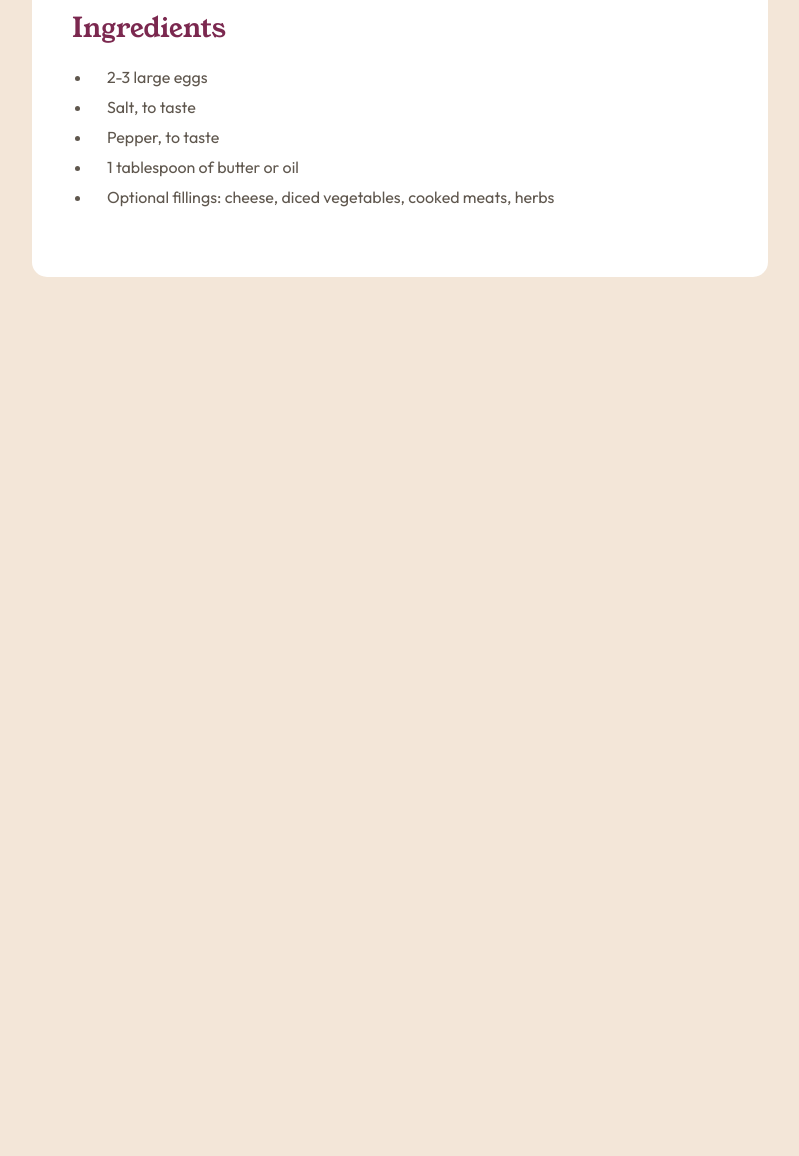
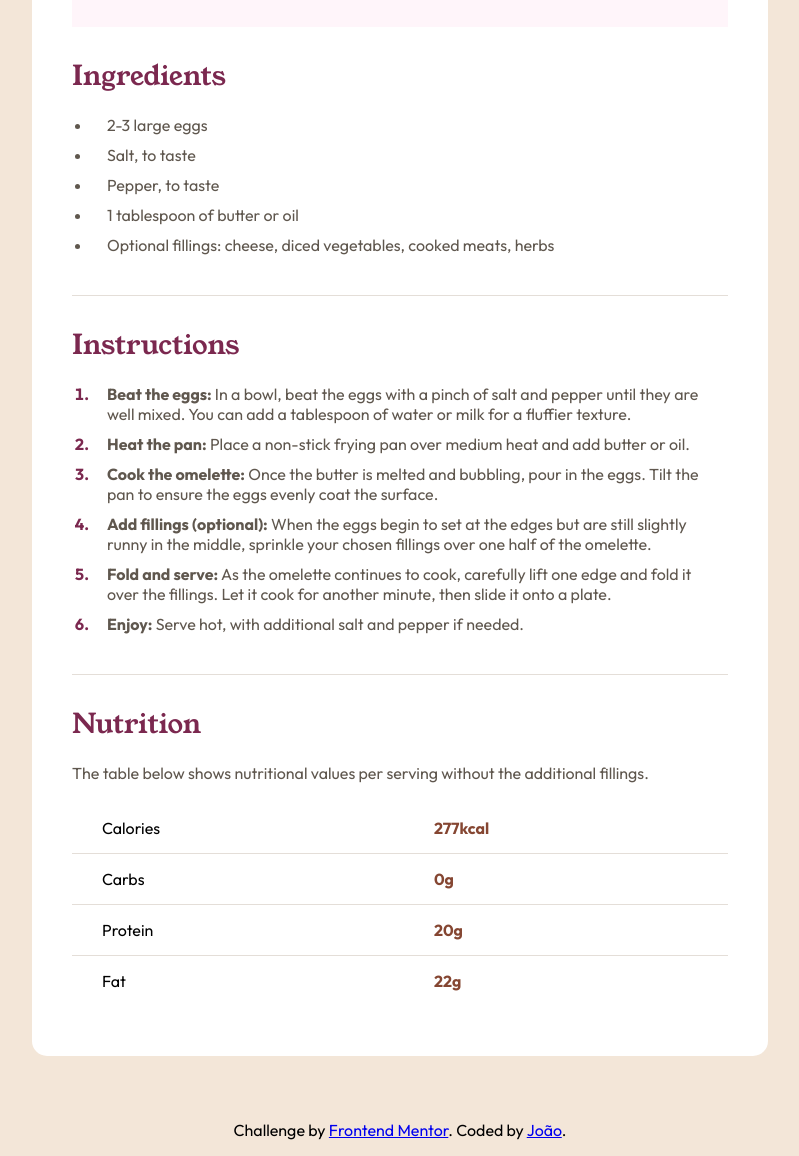
Before and after one commit to Dev-jaoo/Recipe-Page, a plain HTML site: page index.html in a window 1280 px wide. Shown: the part 709-1865 px from the top of the page, without its empty margins (240-1039 px from the left). Before the commit the page ends 986 px from the top, so only its background shows below. Drawn offline with Linux system fonts and the light colour scheme.

Commit message:
projeto finalizado

```diff
--- a/assets/style.css
+++ b/assets/style.css
@@ -56,6 +56,7 @@ body{
     justify-content: center;
     align-items: center;
     min-height: 100vh;
+    padding: 3rem 1rem;
 }
 
 .recipe-card{
@@ -117,23 +118,100 @@ body{
     color: var(--color-stone-600);
 }
 
-.ingredients{
-    margin-top: 30px;
+.ingredients,
+.instructions,
+.nutrition{
+    padding-top: 30px;
+    padding-bottom: 10px;
 }
 
-.ingredients h2{
+.ingredients h2,
+.instructions h2,
+.nutrition h2{
     color: var(--color-rose-800);
     font-family: var(--font-secondary);
     font-weight: 400;
     font-size: 1.7rem;
 }
 
-.ingredients-list{
+.ingredients-list,
+.instructions-list{
     padding: 20px;
 }
 
-.ingredients-list li{
+.ingredients-list li,
+.instructions-list li{
     padding-left: 15px;
     margin-bottom: 10px;
     color: var(--color-stone-600) ;
 }
+
+.line{
+    width: 100%;
+    height: 1px;
+    background-color: var(--color-stone-150);
+}
+
+.instructions-list li::marker{
+    color: var(--color-rose-800);
+    font-weight: 700;
+}
+
+.nutrition p{
+    color: var(--color-stone-600);
+    margin-top: 20px;
+    margin-bottom: 20px;
+}
+
+.nutrition-table{
+    width: 100%;
+    border-collapse: collapse;
+}
+
+.nutrition-table td{
+    padding: 15px 30px;
+    border-bottom: 1px solid var(--color-stone-150);
+}
+
+.nutrition-table td:last-child{
+    color: var(--color-brown-800);
+    font-weight: 700;
+}
+
+.nutrition-table tr:nth-last-child(1) td {
+    border-bottom: none;
+}
+
+.attribution{
+    width: 100%;
+    text-align: center;
+    padding: 1rem;
+}
+
+
+
+/* mobile */
+
+@media (max-width: 600px){
+
+    .container{
+        padding: 0px;
+    }
+
+    .recipe-card-mobile{
+        padding: 30px;
+    }
+
+    .recipe-card{
+        padding: 0px;
+        border-radius: 0px;
+    }
+
+    .img-omelette img{
+        border-radius: 0px;
+    }
+
+    .introduction h1{
+        font-size: 2.2rem;
+    }
+}
--- a/index.html
+++ b/index.html
@@ -22,6 +22,7 @@
             <div class="img-omelette">
                 <img src="./assets/images/image-omelette.jpeg" alt="">
             </div>
+            <div class="recipe-card-mobile">
                 <div class="introduction">
                     <h1>
                         Simple Omelette Recipe
@@ -52,67 +53,77 @@
                 </section>
                 <div class="line"></div>
                 <section class="instructions">
-
+                    <h2>Instructions</h2>
+                    <ol class="instructions-list">
+                        <li><strong>Beat the eggs: </strong>In a bowl, beat the eggs with a pinch of salt and pepper
+                            until
+                            they are well
+                            mixed.
+                            You can add a tablespoon of water or milk for a fluffier texture.
+                        </li>
+                        <li>
+                            <strong>Heat the pan:</strong> Place a non-stick frying pan over medium heat and add butter
+                            or
+                            oil.
+                        </li>
+                        <li>
+                            <strong>Cook the omelette:</strong> Once the butter is melted and bubbling, pour in
+                            the
+                            eggs. Tilt the pan
+                            to ensure
+                            the eggs evenly coat the surface.
+                        </li>
+                        <li>
+                            <strong>Add fillings (optional):</strong> When the eggs begin to set at the edges but are
+                            still
+                            slightly runny in
+                            the
+                            middle, sprinkle your chosen fillings over one half of the omelette.
+                        </li>
+                        <li>
+                            <strong>Fold and serve:</strong> As the omelette continues to cook, carefully lift one edge
+                            and
+                            fold it over the
+                            fillings. Let it cook for another minute, then slide it onto a plate.
+                        </li>
+                        <li>
+                            <strong>Enjoy:</strong> Serve hot, with additional salt and pepper if needed.
+                        </li>
+                    </ol>
                 </section>
+                <div class="line"></div>
+                <section class="nutrition">
+                    <h2>Nutrition</h2>
+                    <p>The table below shows nutritional values per serving without the additional fillings.</p>
+                    <table class="nutrition-table">
+                        <tbody>
+                            <tr>
+                                <td>Calories</td>
+                                <td>277kcal</td>
+                            </tr>
+                            <tr>
+                                <td>Carbs</td>
+                                <td>0g</td>
+                            </tr>
+                            <tr>
+                                <td>Protein</td>
+                                <td>20g</td>
+                            </tr>
+                            <tr>
+                                <td>Fat</td>
+                                <td>22g</td>
+                            </tr>
+                        </tbody>
+                    </table>
+                </section>
+            </div>
         </main>
     </div>
 
-
-    <!--
-
-
-
-
-
-
-
-
-
-
-
-
-
-
-
-
-    Instructions
-
-    Beat the eggs: In a bowl, beat the eggs with a pinch of salt and pepper until they are well mixed.
-    You can add a tablespoon of water or milk for a fluffier texture.
-
-    Heat the pan: Place a non-stick frying pan over medium heat and add butter or oil.
-
-    Cook the omelette: Once the butter is melted and bubbling, pour in the eggs. Tilt the pan to ensure
-    the eggs evenly coat the surface.
-
-    Add fillings (optional): When the eggs begin to set at the edges but are still slightly runny in the
-    middle, sprinkle your chosen fillings over one half of the omelette.
-
-    Fold and serve: As the omelette continues to cook, carefully lift one edge and fold it over the
-    fillings. Let it cook for another minute, then slide it onto a plate.
-
-    Enjoy: Serve hot, with additional salt and pepper if needed.
-
-    Nutrition
-
-    The table below shows nutritional values per serving without the additional fillings.
-
-    Calories
-    277kcal
-
-    Carbs
-    0g
-
-    Protein
-    20g
-
-    Fat
-    22g
-
     <footer class="attribution">
-        Challenge by <a href="https://www.frontendmentor.io?ref=challenge">Frontend Mentor</a>.
-        Coded by <a href="#">Your Name Here</a>.
-    </footer> -->
+        Challenge by <a href="https://www.frontendmentor.io?ref=challenge" target="_blank">Frontend Mentor</a>.
+        Coded by <a href="https://github.com/Dev-jaoo/Recipe-Page" target="_blank">João</a>.
+    </footer>
 </body>
 
 </html>
```
Also changed, not shown: 2 other files. Lines whose indentation alone changed are shown as unchanged.
